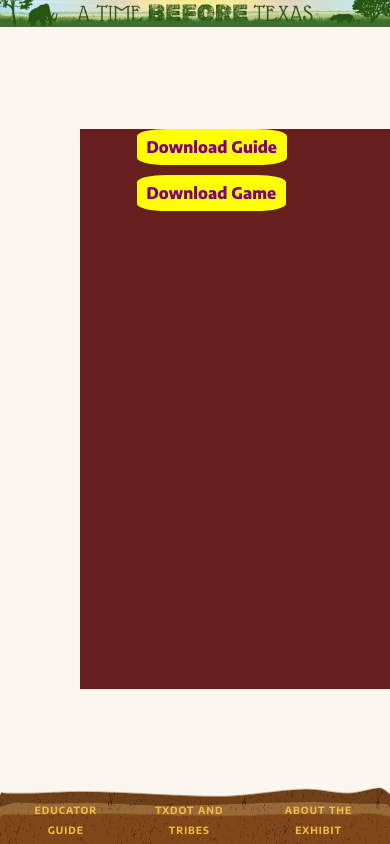
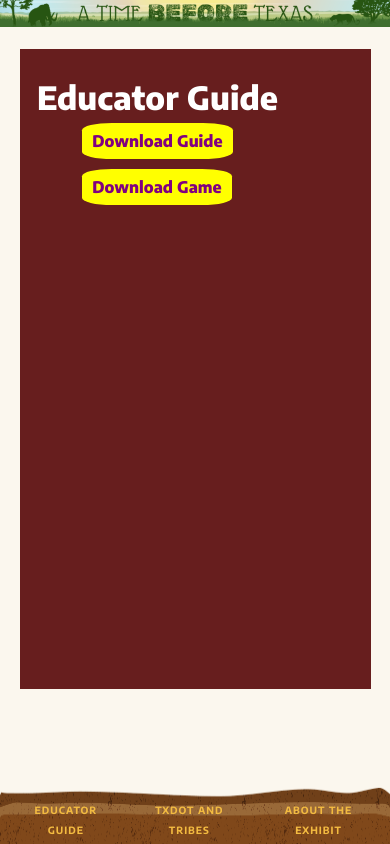
Before and after one commit to scottdickerson/paleoindian-site, a Next.js app: page /educator-guide in a window 390 px wide. Built offline with nearby package versions, Linux system fonts and the light colour scheme; a web font is replaced by a local one.

Commit message:
more responsive container

```diff
--- a/package.json
+++ b/package.json
@@ -42,9 +42,9 @@
     "@typescript-eslint/eslint-plugin": "^5.51.0",
     "@typescript-eslint/parser": "^5.51.0",
     "babel-eslint": "^10.1.0",
-    "eslint-config-prettier": "^8.6.0",
+    "eslint-config-prettier": "^8.8.0",
     "husky": "^8.0.0",
-    "prettier": "^2.8.4",
+    "prettier": "^2.8.8",
     "sass": "^1.57.1"
   }
 }
--- a/src/pages/educator-guide.tsx
+++ b/src/pages/educator-guide.tsx
@@ -14,6 +14,7 @@ const EducatorGuide = () => {
             <div
                 className={styles.contentWrapper}
             >
+                <h1 className={styles.title}>Educator Guide</h1>
                 <Link
                     href="/"
                     className={`
--- a/src/styles/EducatorGuide.module.scss
+++ b/src/styles/EducatorGuide.module.scss
@@ -1,10 +1,19 @@
 .contentWrapper {
-    max-width: 90%;
-    height: 35rem;
-    margin-top: 100px;
-    margin-left: 5rem;
-    align-items: left;
+    width: 90%;
+    min-height: 40rem;
+    margin-left: 5%;
+    margin-top: 5%;
     background-color: #671e1e;
+}
+
+.title {
+    position: relative;
+    font-size: 2rem;
+    font-weight: 800;
+    color: #fff;
+    margin-left: 5%;
+    top: 2rem;
+    padding: 0;
 }
 
 .button {
@@ -16,6 +25,7 @@
     padding: 10px;
     margin: 10px;
     left: 15%;
+    top: 2rem;
     background-color: yellow;
     color: purple;
     font-weight: 800;
```
Also changed, not shown: 1 other file (tests, documents, lock files or other folders).
